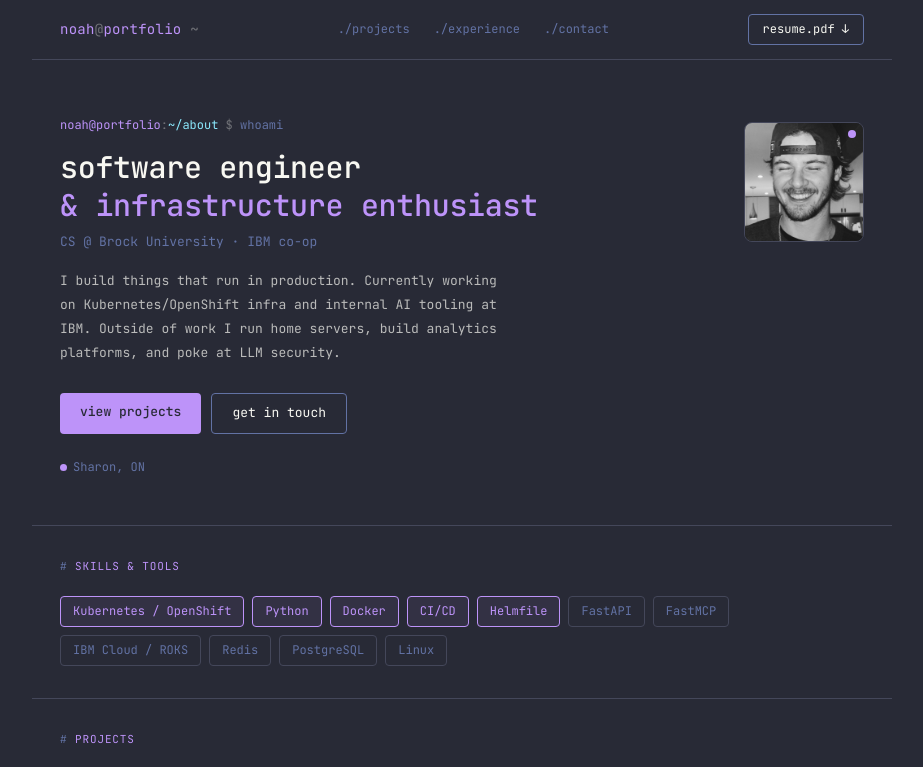
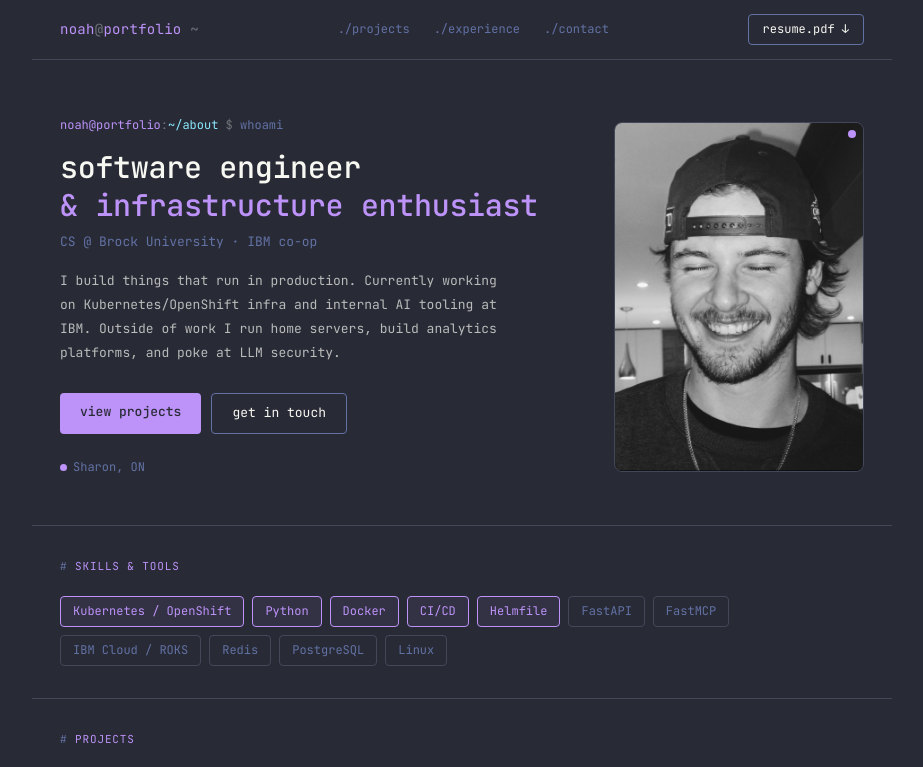
Before and after one commit to Noah-Dimitriadis/portfolio-site, a React (Vite) app: page / in a window 1280 px wide. Shown: the top 767 px of the page, without its empty margins (178-1101 px from the left). Built offline with nearby package versions, Linux system fonts and the light colour scheme.

Commit message:
increase pfp size

```diff
--- a/src/App.module.css
+++ b/src/App.module.css
@@ -206,8 +206,8 @@
 }
 
 .avatarFrame {
-  width: 120px;
-  height: 120px;
+  width: 250px;
+  height: 350px;
   border-radius: 8px;
   border: 1.5px solid var(--bg-line);
   background: var(--bg-line);
```
